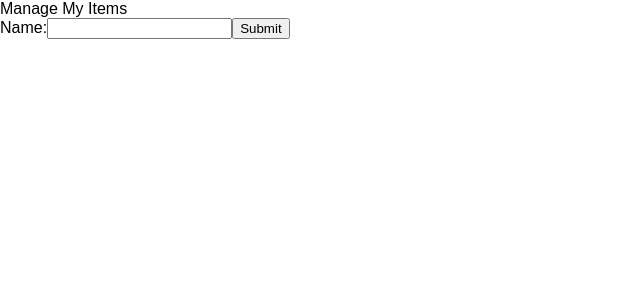
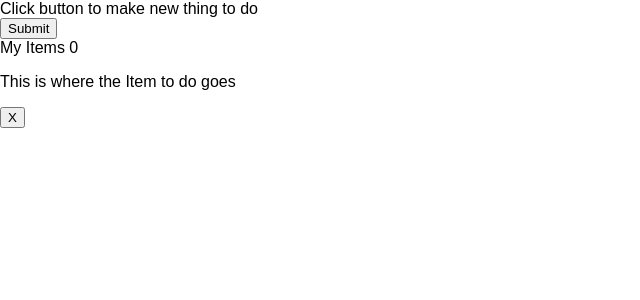
Before and after one commit to Mrashes/amoeba, a React (Create React App) app: page / in a window 1280 px wide. Shown: the top 300 px of the page, without its empty margins (0-640 px from the left). Built offline with nearby package versions, Linux system fonts and the light colour scheme.

Commit message:
started importing new components to try and understand

```diff
--- a/src/App.js
+++ b/src/App.js
@@ -1,29 +1,8 @@
 import React, { Component } from 'react';
-import logo from './logo.svg';
+// import logo from './logo.svg';
 import './App.css';
-
-
-//This is what is in Input, i was going to try changing it to make it work
-
-
-// class Todo extends React.Component {
-// 	  constructor(props) {
-//     super(props);
-//     this.state = {value: ''};
-
-//     this.handleChange = this.handleChange.bind(this);
-//     this.handleSubmit = this.handleSubmit.bind(this);
-//   }
-
-//   handleChange(event) {
-//     this.setState({todo: event.target.value});
-//   }
-
-//   handleSubmit(event) {
-//     alert('A name was submitted: ' + this.state.value);
-// 		// event.preventDefault();
-//   }
-// }
+import Todo from './Todo'
+import ItemCreate from './ItemCreate.js'
 
 class App extends React.Component {
   constructor(props) {
@@ -40,91 +19,21 @@ class App extends React.Component {
   }
 
   handleSubmit(event) {
-		alert('A name was submitted: ' + this.state.value);
-			console.log(event)
-		event.preventDefault();
+		// alert('A name was submitted: ' + this.state.value);
+
+    event.preventDefault();
   }
 
   render() {
     return (
 			<div>
-				<div>Manage My Items</div>
-				<form onSubmit={this.handleSubmit}>
-					<label>
-						Name:
-						<input type="text" value={this.state.value} onChange={this.handleChange} />
-					</label>
-					<input type="submit" value="Submit" />
-				</form>
+        <ItemCreate/>
+        <Todo/>
 			</div>
     );
   }
 }
 
 
-//This was trying to put todo and Input together but It's not yet ready so I renamed to have a working prototype
-
-// class App extends React.Component {
-// 	constructor(props) {
-//     super(props);
-//     this.state = {arr: []};
-
-//     this.handleChange = this.handleChange.bind(this);
-//     this.handleSubmit = this.handleSubmit.bind(this);
-//   }
-
-//   handleChange(event) {
-// 		console.log(event)
-//     // var newArray = this.state.arr.slice();
-//     // newArray.push(event);
-//     // this.setState({arr:newArray})
-// 	}
-
-
-
-//   handleSubmit(event) {
-//     alert('A name was submitted: ' + this.state.value);
-// 		// event.preventDefault();
-// 	}
-
-//   render() {
-//     return (
-// 			<div>
-// 				<Input onChange={this.props.input} />
-// 				<Todo todo={this.state.todo} />
-// 			</div>
-//     );
-//   }
-// }
-
-
-
-// class App extends Component {
-// 	state = {
-// 		clicks: 0,
-// 		items: {	}
-// 	}
-
-// 	addItem = (e) => {
-// 		e.preventDefault()
-// 		console.log(this.todo)
-// 		this.setState({
-// 			clicks: this.state.clicks + 1
-// 		})
-// 	}
-
-// 	render() {
-// 		return (
-//       <div>
-//         <div>Manage My Items</div>
-// 				<input type="input" name="todo"/>
-// 				<input type="submit" onClick={this.addItem}/>
-//         <div>My Items (0)</div>
-// 				<div>{this.state.clicks}</div>
-//       </div>
-// 		);
-// 	}
-// };
-
 
 export default App;
--- /dev/null
+++ b/src/ItemCreate.js
@@ -0,0 +1,33 @@
+import React, { Component } from 'react';
+// import logo from './logo.svg';
+import './App.css';
+
+class ItemCreate extends React.Component {
+	state = {
+		clicks: 0,
+		items: {	}
+	}
+
+	addItem = (e) => {
+		e.preventDefault()
+		this.setState({
+			clicks: this.state.clicks + 1
+		})
+	}
+
+	render() {
+        return (
+            <div>
+                <div>Click button to make new thing to do</div>
+                {/* <input type="input" name="todo"/> */}
+                <input type="submit" onClick={this.addItem}/>
+                <div>My Items {this.state.clicks}</div>
+                {/* <div>{this.state.clicks}</div> */}
+            </div>
+            );
+        }
+}
+
+
+
+export default ItemCreate;
--- /dev/null
+++ b/src/Todo.js
@@ -0,0 +1,35 @@
+import React, { Component } from 'react';
+// import logo from './logo.svg';
+import './App.css';
+
+
+
+//This is what is in Input, i was going to try changing it to make it work
+class Todo extends React.Component {
+	constructor(props) {
+    super(props);
+    this.state = {value: ''};
+
+    this.handleChange = this.handleChange.bind(this);
+    this.handleSubmit = this.handleSubmit.bind(this);
+  }
+
+  handleChange(event) {
+    // this.setState({todo: event.target.value});
+  }
+
+  handleSubmit(event) {
+    // alert('A name was submitted: ' + this.state.value);
+		// event.preventDefault();
+  }
+
+  render() {
+    return (
+      <div>
+          <p>This is where the Item to do goes</p> <button>X</button>
+      </div>
+    );
+  }
+}
+
+export default Todo;
```
Also changed, not shown: src/index.js (+12 -0 lines).
